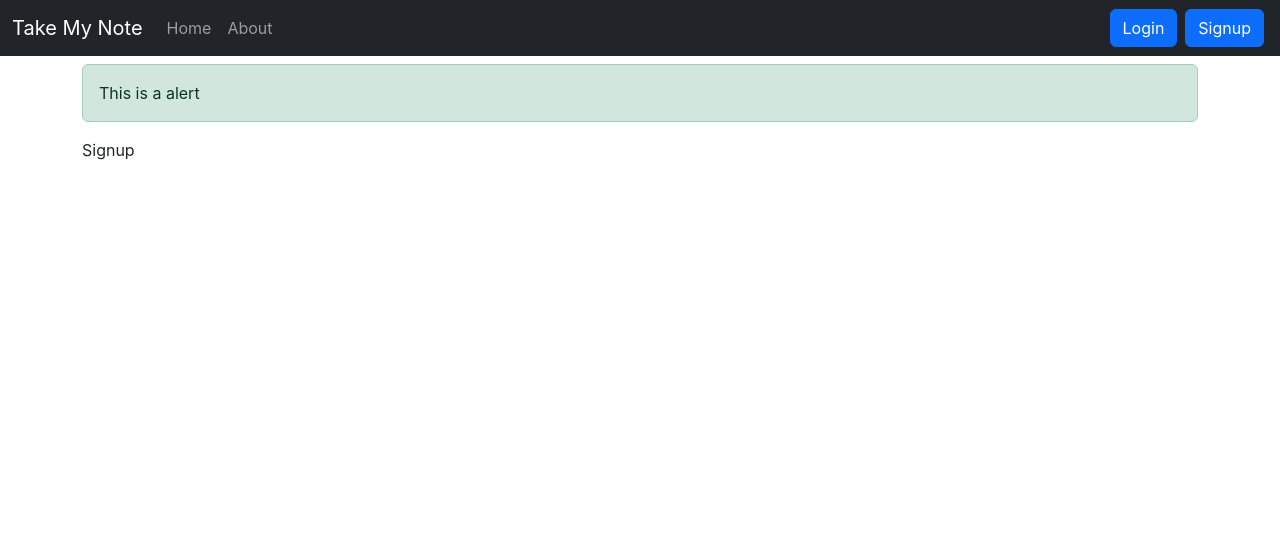
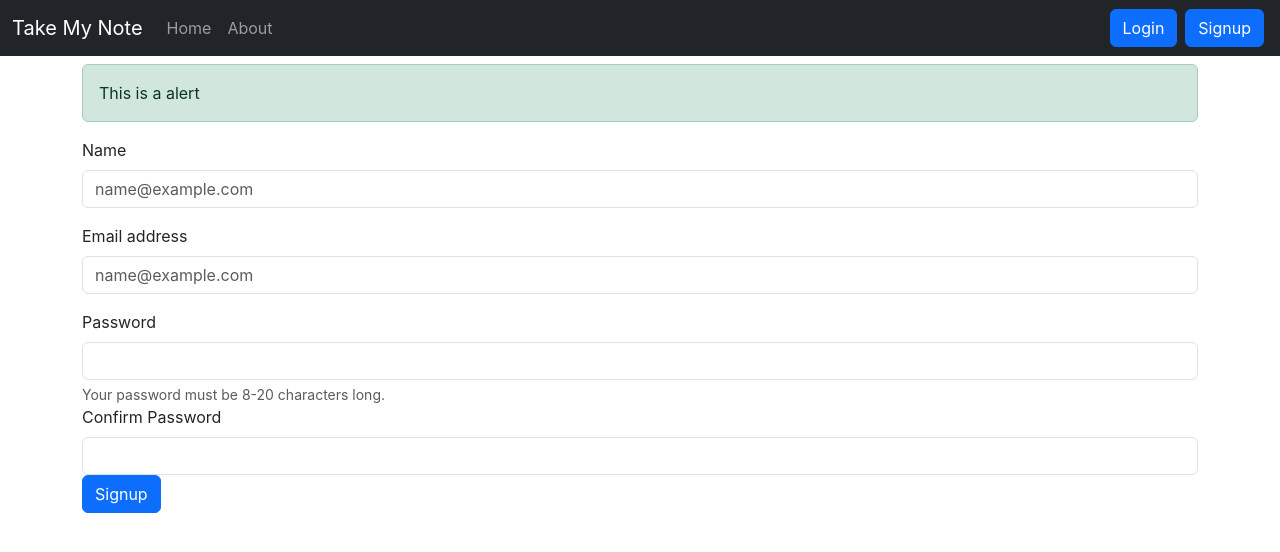
Before and after one commit to dhillonsahil/takemynote, a React (Create React App) app: page /signup in a window 1280 px wide. Shown: the top 552 px of the page. Built offline with nearby package versions, Linux system fonts and the light colour scheme.

Commit message:
Signup component added

```diff
--- a/src/components/Login.js
+++ b/src/components/Login.js
@@ -36,7 +36,7 @@ function Login() {
         </div>
         <label htmlFor="password" className="form-label">Password</label>
         <input type="password" name="password" id="password" value={credentials.password} className="form-control" onChange={onChange} aria-labelledby="passwordHelpBlock" />
-        <div id="password" className="form-text">
+        <div id="labelpassword" className="form-text">
           Your password must be 8-20 characters long, contain letters and numbers, and must not contain spaces, special characters, or emoji.
         </div>
         <button className="btn btn-primary">Login</button>
--- a/src/components/Signup.js
+++ b/src/components/Signup.js
@@ -1,8 +1,60 @@
-import React from 'react'
+import React, { useState } from 'react'
+import { useNavigate } from 'react-router-dom'
+function Signup() {
+  const [credentials,setCredentials]=useState({name:"",email:"",password:"",cpassword:""})
 
-function Signup() {
+   const onChange = (e)=>{
+    setCredentials({...credentials,[e.target.name]:e.target.value})
+   }
+
+   let navigate=useNavigate();
+
+   const handleSubmit= async(e)=>{
+    e.preventDefault();
+    if(credentials.password===credentials.cpassword){
+      const response =await fetch('http://localhost:5000/api/auth/createuser',{
+      method:'POST',
+      headers:{
+        'Content-Type':'application/json'
+      },body:JSON.stringify({
+        name:credentials.name,
+        email:credentials.email,
+        password:credentials.password
+      })
+    })
+
+    const json = await response.json();
+    console.log(json)
+    if(json.success){
+      navigate('/')
+    }else{
+      alert("Signup Failed ! Try with another email")
+    }
+    }else{
+      alert("Password and Confirm Password are different")
+    }
+   }
   return (
-    <div>Signup</div>
+    <div>
+      <form  onSubmit={handleSubmit} className='my-3' >
+        <div className="mb-3">
+          <label htmlFor="name" className="form-label">Name</label>
+          <input type="text" className="form-control" value={credentials.name} name='name' id="name" onChange={onChange} placeholder="name@example.com" minLength={3} required/>
+        </div>
+        <div className="mb-3">
+          <label htmlFor="email" className="form-label">Email address</label>
+          <input type="email" className="form-control" value={credentials.email} name='email' id="email" onChange={onChange} placeholder="name@example.com" />
+        </div>
+        <label htmlFor="password" className="form-label">Password</label>
+        <input type="password" name="password" id="password" value={credentials.password} className="form-control" onChange={onChange} aria-labelledby="passwordHelpBlock" minLength={8} required />
+        <div id="labelpassword" className="form-text">
+          Your password must be 8-20 characters long.
+        </div>
+        <label htmlFor="cpassword" className="form-label">Confirm Password</label>
+        <input type="cpassword" name="cpassword" id="cpassword" value={credentials.cpassword} className="form-control" onChange={onChange} aria-labelledby="passwordHelpBlock" minLength={8} required/>
+        <button className="btn btn-primary">Signup</button>
+      </form>
+    </div>
   )
 }
 
```
Also changed, not shown: 1 other file (tests, documents, lock files or other folders).
